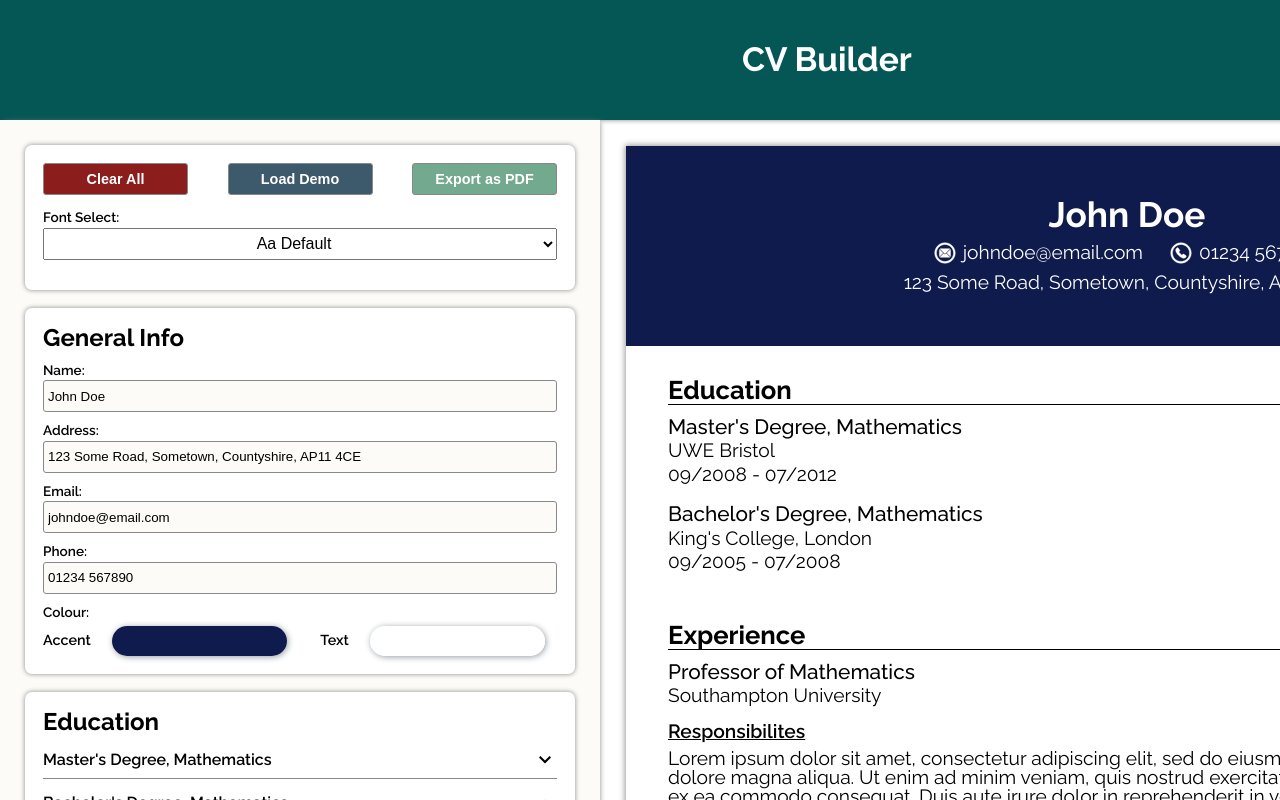
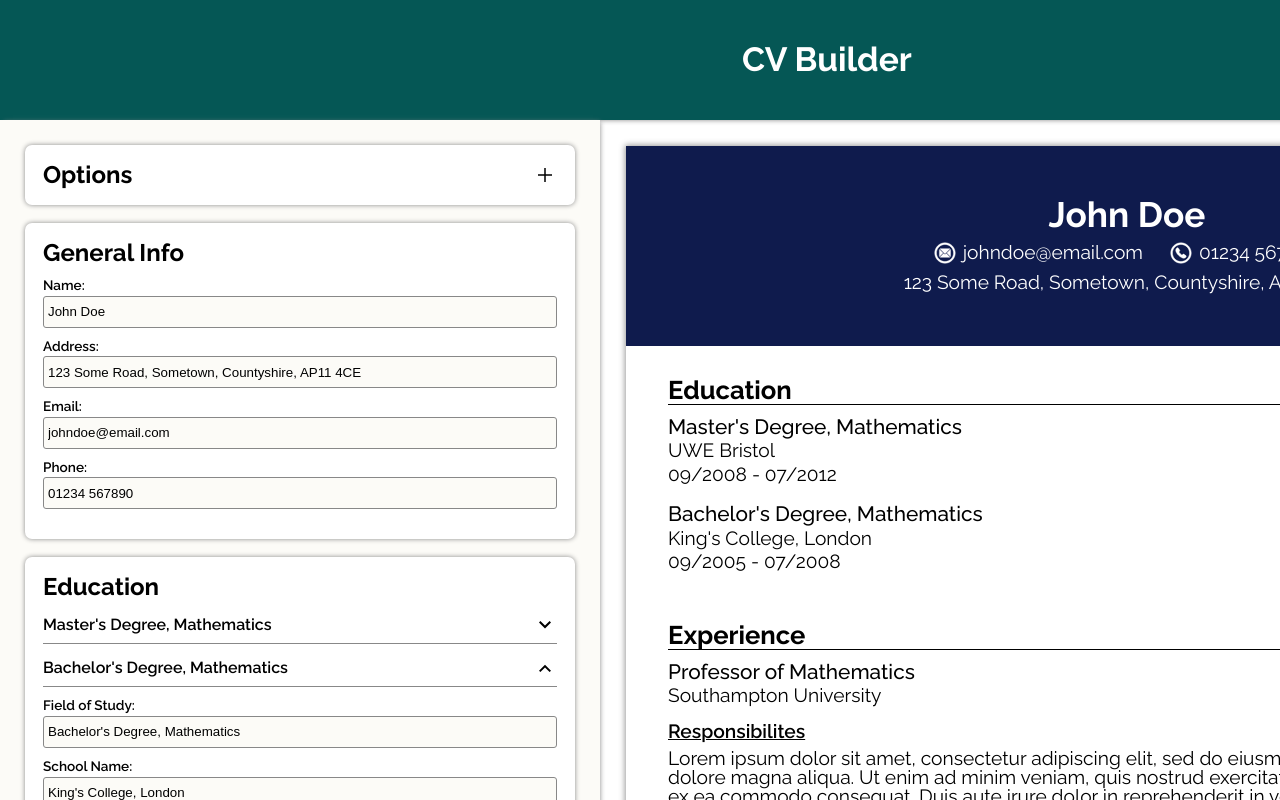
Before and after one commit to mikeplant/cv-builder, a React (Vite) app: page / in a window 1280 px wide. Shown: the top 800 px of the page. Built offline with nearby package versions, Linux system fonts and the light colour scheme.

Commit message:
Move colour picker to Options, make Options section collapsable

```diff
--- a/src/App.jsx
+++ b/src/App.jsx
@@ -14,6 +14,7 @@ function App() {
     backgroundColor: "#0F1B4D",
     textColor: "#ffffff",
     font: '"Raleway", "Segoe UI", Tahoma, Geneva, Verdana, sans-serif"',
+    isCollapsed: true,
   });
 
   function getObjById(arr, id) {
@@ -41,6 +42,12 @@ function App() {
         filename: "CV.pdf",
       });
     },
+    changeColor: (e) => {
+      const key = e.target.dataset.type;
+      const value = e.target.value;
+      const updatedOptions = { ...options, [key]: value };
+      setOptions(updatedOptions);
+    },
     changeFont: (e) => {
       const type = e.target.value;
       const newFont =
@@ -55,6 +62,11 @@ function App() {
       const updatedOptions = { ...options, font: newFont };
       setOptions(updatedOptions);
     },
+    toggleCollapsed: () => {
+      const boolean = options.isCollapsed ? false : true;
+      const updatedArr = { ...options, isCollapsed: boolean };
+      setOptions(updatedArr);
+    },
   };
 
   const updaterFuncs = {
@@ -64,12 +76,6 @@ function App() {
       const value = e.target.value;
       const newInfo = { ...generalInfo, [key]: value };
       setGeneralInfo(newInfo);
-    },
-    changeColor: (e) => {
-      const key = e.target.dataset.type;
-      const value = e.target.value;
-      const updatedOptions = { ...options, [key]: value };
-      setOptions(updatedOptions);
     },
 
     // Education Updaters
--- a/src/components/GeneralInfo.jsx
+++ b/src/components/GeneralInfo.jsx
@@ -1,4 +1,4 @@
-function GeneralInfo({ generalInfo, onChange, options }) {
+function GeneralInfo({ generalInfo, onChange }) {
   return (
     <div key={generalInfo.id} className="form-inner-section">
       <legend>General Info</legend>
@@ -39,35 +39,6 @@ function GeneralInfo({ generalInfo, onChange, options }) {
           onChange={onChange.updateGeneralInfo}
         />
       </label>
-      <label className="color-label">Colour:</label>
-      <div className="color-input-container">
-        <label htmlFor="accent-color" id="accent-color-label">
-          Accent
-        </label>
-        <div className="color-frame">
-          <input
-            id="accent-color"
-            data-type="backgroundColor"
-            type="color"
-            className="color-input"
-            defaultValue={options.backgroundColor}
-            onChange={onChange.changeColor}
-          ></input>
-        </div>
-        <label htmlFor="text-color" id="text-color-label">
-          Text
-        </label>
-        <div className="color-frame">
-          <input
-            id="text-color"
-            data-type="textColor"
-            type="color"
-            className="color-input"
-            defaultValue={options.textColor}
-            onChange={onChange.changeColor}
-          ></input>
-        </div>
-      </div>
     </div>
   );
 }
--- a/src/components/Options.jsx
+++ b/src/components/Options.jsx
@@ -3,6 +3,30 @@ import "../styles/Options.css";
 function Options({ optionHandlers, options }) {
   return (
     <div className="form-inner-section options">
+      <div className="options-title-container">
+        <legend
+          className="options-title"
+          style={{ paddingBottom: options.isCollapsed ? "0" : "14px" }}
+        >
+          Options
+        </legend>
+        <svg
+          onClick={optionHandlers.toggleCollapsed}
+          className="collapsable-svg push-right"
+          xmlns="http://www.w3.org/2000/svg"
+          height="24"
+          viewBox="0 -960 960 960"
+          width="24"
+          transform={options.isCollapsed ? "" : "rotate(135)"}
+        >
+          <path d="M450-450H200v-60h250v-250h60v250h250v60H510v250h-60v-250Z" />
+        </svg>
+      </div>
+
+      {options.isCollapsed ? (
+        ""
+      ) : (
+        <>
           <div className="btn-section">
             <button
               className="options-btn clear-btn"
@@ -31,19 +55,50 @@ function Options({ optionHandlers, options }) {
               style={{ fontFamily: options.font }}
             >
               <option className="default-font" value="default">
-            Aa Default
+                Aa | Default
               </option>
               <option className="serif-font" value="serif">
-            Aa Serif
+                Aa | Serif
               </option>
               <option className="sans-serif-font" value="sans-serif">
-            Aa Sans-Serif
+                Aa | Sans-Serif
               </option>
               <option className="mono-font" value="mono">
-            Aa Monospace
+                Aa | Monospace
               </option>
             </select>
           </label>
+          <label className="color-label">Colour:</label>
+          <div className="color-input-container">
+            <label htmlFor="accent-color" id="accent-color-label">
+              Accent
+            </label>
+            <div className="color-frame">
+              <input
+                id="accent-color"
+                data-type="backgroundColor"
+                type="color"
+                className="color-input"
+                defaultValue={options.backgroundColor}
+                onChange={optionHandlers.changeColor}
+              ></input>
+            </div>
+            <label htmlFor="text-color" id="text-color-label">
+              Text
+            </label>
+            <div className="color-frame">
+              <input
+                id="text-color"
+                data-type="textColor"
+                type="color"
+                className="color-input"
+                defaultValue={options.textColor}
+                onChange={optionHandlers.changeColor}
+              ></input>
+            </div>
+          </div>
+        </>
+      )}
     </div>
   );
 }
--- a/src/index.css
+++ b/src/index.css
@@ -102,7 +102,8 @@ header {
   font-weight: 600;
 }
 
-.form input {
+.form input,
+.form select {
   height: 32px;
   background-color: var(--color-four);
   border: 1px solid #888;
--- a/src/styles/Options.css
+++ b/src/styles/Options.css
@@ -1,3 +1,7 @@
+.options-title-container {
+  display: flex;
+}
+
 .btn-section {
   display: flex;
   justify-content: space-between;
@@ -33,13 +37,15 @@
 
 .options {
   display: flex;
-  gap: 16px;
   flex-direction: column;
+}
+
+.btn-section {
+  padding-bottom: 16px;
 }
 
 .font-select {
   font-size: 1rem;
-  height: 32px;
   width: 100%;
   text-align: center;
 }
```
Also changed, not shown: src/assets/img/add_FILL0_wght400_GRAD0_opsz48.svg (added). Lines whose indentation alone changed are shown as unchanged.
